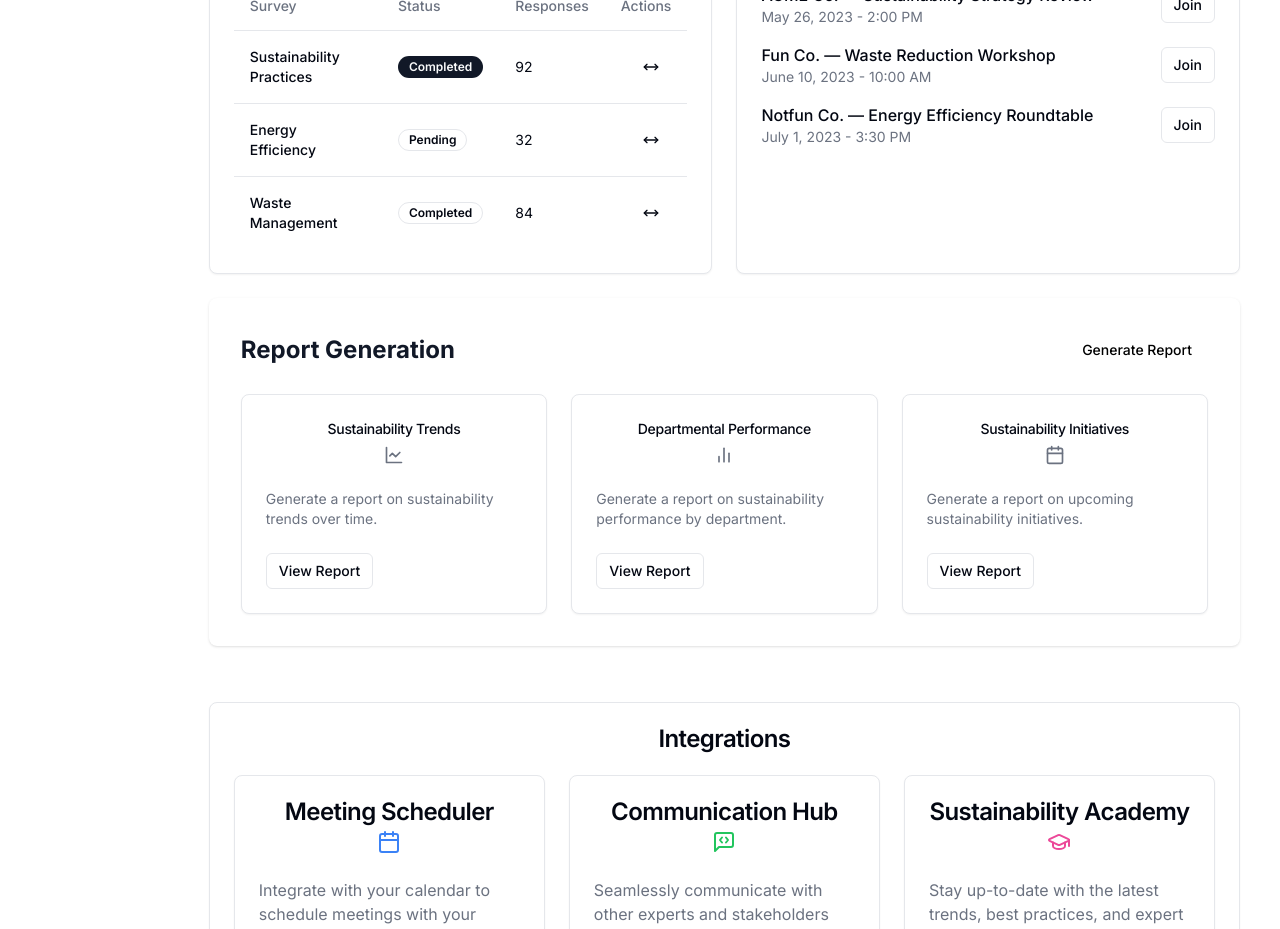
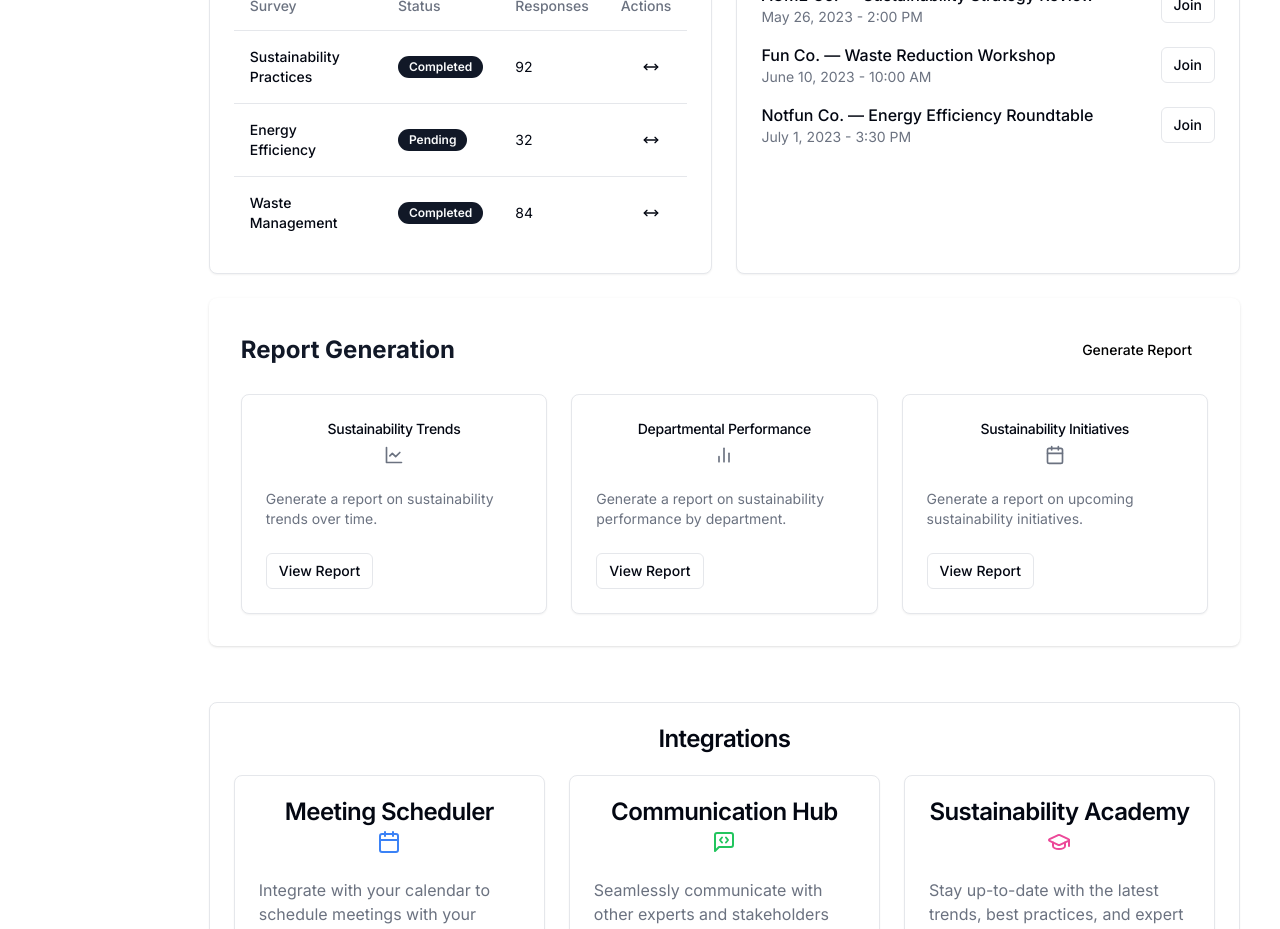
Before and after one commit to nkkko/spulse, a Next.js app: page / in a window 1280 px wide. Shown: the part 1020-1949 px from the top of the page. Built offline with nearby package versions, Linux system fonts and the light colour scheme.

Commit message:
chore: Update Badge component in Dashboard to remove variant attribute

```diff
--- a/src/components/dashboard.tsx
+++ b/src/components/dashboard.tsx
@@ -314,7 +314,7 @@ export function Dashboard() {
                     <TableRow>
                       <TableCell className="font-medium">Energy Efficiency</TableCell>
                       <TableCell>
-                        <Badge variant="orange">Pending</Badge>
+                        <Badge>Pending</Badge>
                       </TableCell>
                       <TableCell>32</TableCell>
                       <TableCell className="text-right">
@@ -336,7 +336,7 @@ export function Dashboard() {
                     <TableRow>
                       <TableCell className="font-medium">Waste Management</TableCell>
                       <TableCell>
-                        <Badge variant="green">Completed</Badge>
+                        <Badge>Completed</Badge>
                       </TableCell>
                       <TableCell>84</TableCell>
                       <TableCell className="text-right">
```
